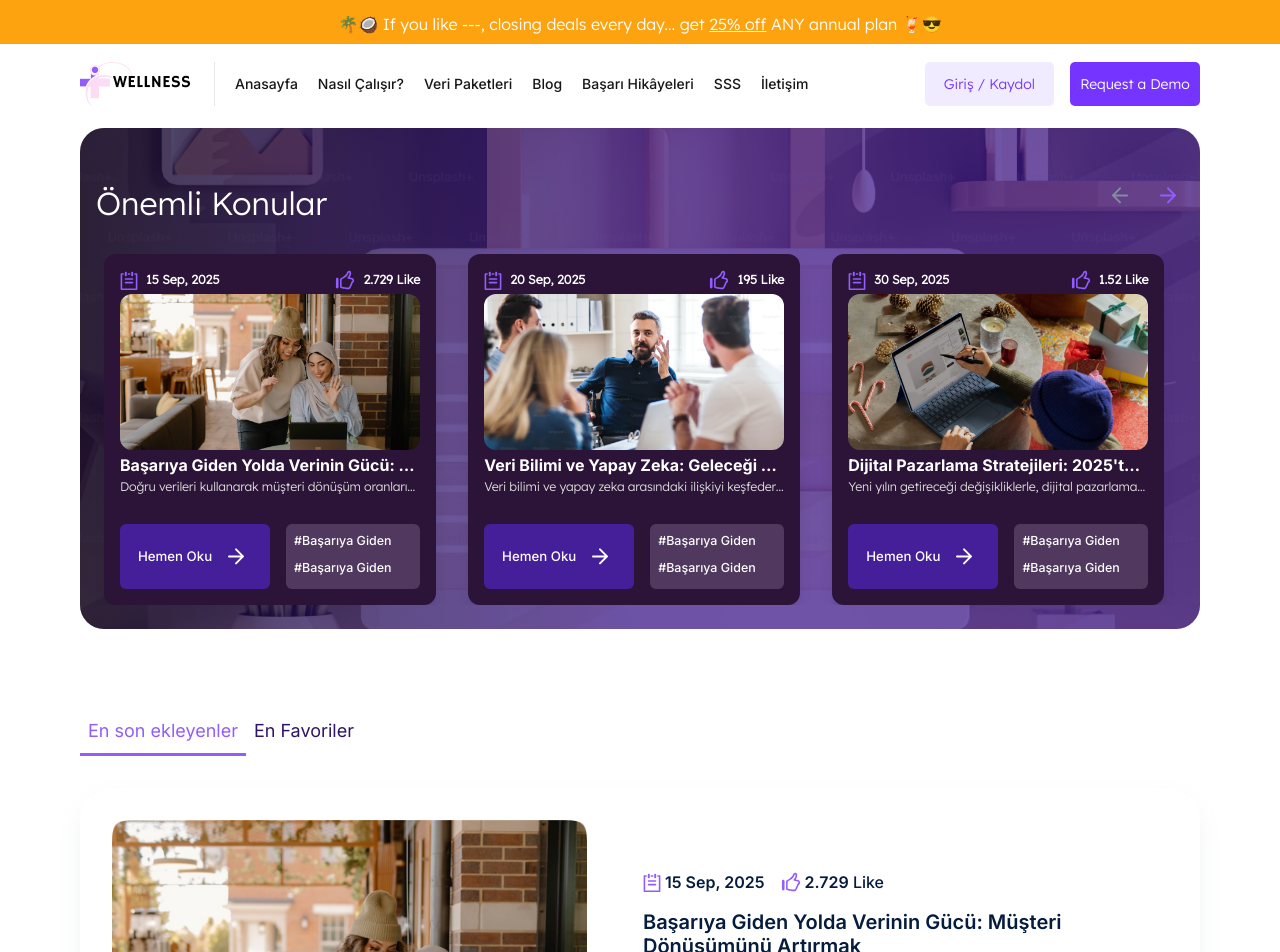
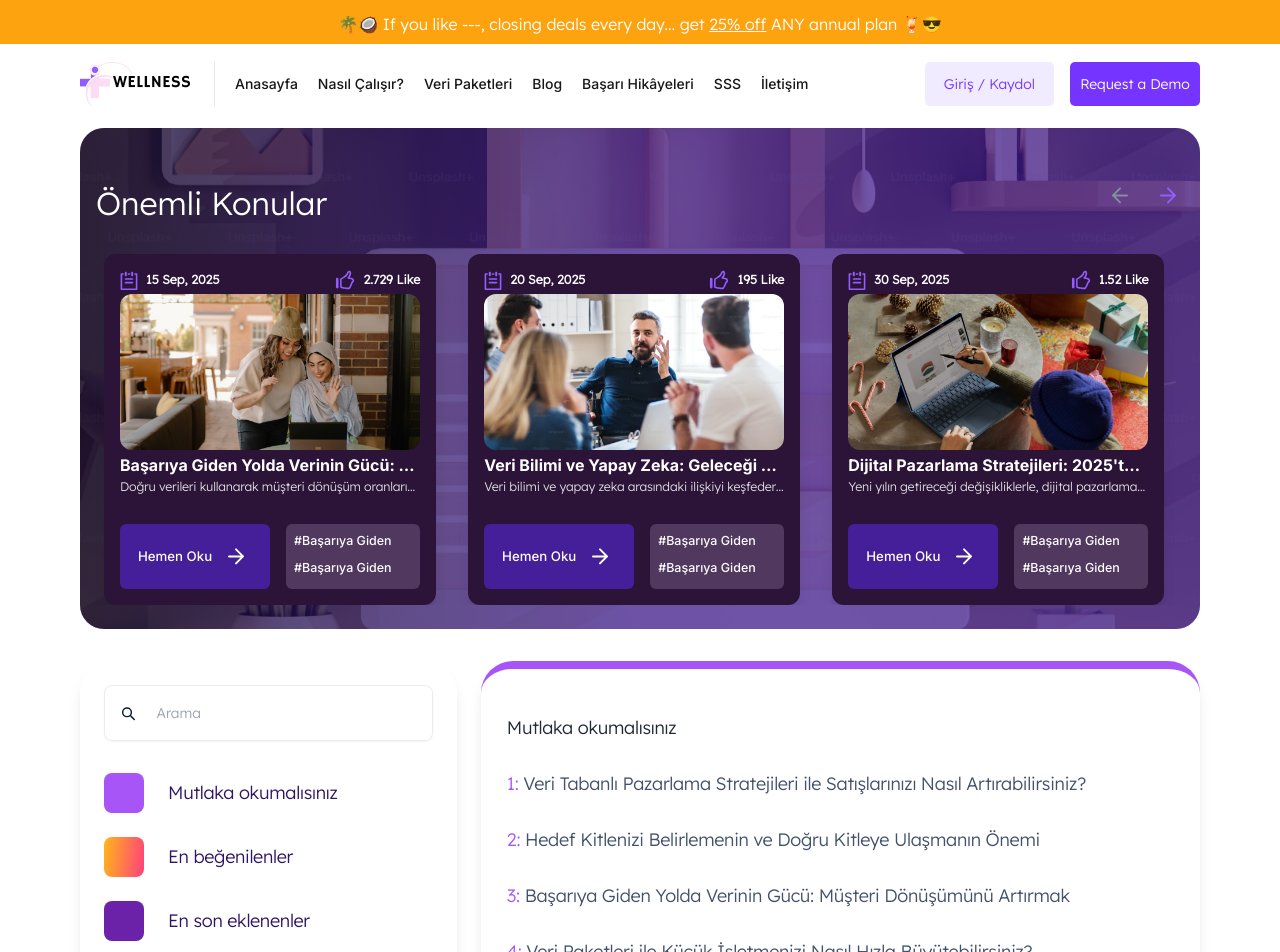
Before and after one commit to Medyanes-360/big-data-sale, a Next.js app: page /blog in a window 1280 px wide. Shown: the top 952 px of the page. Built offline with nearby package versions, Linux system fonts and the light colour scheme.

Commit message:
blog page must  read section

```diff
--- /dev/null
+++ b/components/blog/blogMustRead/importanceLevel/index.jsx
@@ -0,0 +1,36 @@
+import React from 'react';
+
+const ImportanceLevel = () => {
+  return (
+    <div className="flex flex-col w-full gap-6">
+      {/* İlk Eleman */}
+      <div className="flex items-center gap-6">
+        <div className="w-10 h-10 rounded-lg bg-purple-500"></div>
+        <span className="text-[18px] font-medium leading-6 tracking-[-0.015em] text-left text-[#2F1566] font-lexend">
+          Mutlaka okumalısınız
+        </span>
+      </div>
+      {/* İkinci Eleman */}
+      <div className="flex items-center gap-6">
+        <div
+          className="w-10 h-10 rounded-lg"
+          style={{
+            background: 'linear-gradient(97.83deg, #FFB31D 3.46%, #FF3784 106.92%)',
+          }}
+        ></div>
+        <span className="text-[18px] font-medium leading-6 tracking-[-0.015em] text-left text-[#2F1566] font-lexend">
+          En beğenilenler
+        </span>
+      </div>
+      {/* Üçüncü Eleman */}
+      <div className="flex items-center gap-6">
+        <div className="w-10 h-10 rounded-lg bg-purple-800"></div>
+        <span className="text-[18px] font-medium leading-6 tracking-[-0.015em] text-left text-[#2F1566] font-lexend">
+          En son eklenenler
+        </span>
+      </div>
+    </div>
+  );
+};
+
+export default ImportanceLevel;
--- /dev/null
+++ b/components/blog/blogMustRead/index.jsx
@@ -0,0 +1,25 @@
+import PageContainer from '@/containers/PageContainers'
+import React from 'react'
+import SearchArea from './searchArea'
+import ImportanceLevel from './importanceLevel'
+import MustRead from './mustRead'
+
+const BlogMustRead = () => {
+    return (
+        <PageContainer>
+            <div className="flex flex-col lg:flex-row gap-6">
+                <div className="flex flex-col w-full lg:w-[50%] gap-8 p-6 rounded-[32px] bg-white shadow-lg">
+                    <SearchArea />
+                    <ImportanceLevel />
+                </div>
+                <div className="w-full">
+                    <MustRead />
+                </div>
+            </div>
+
+
+        </PageContainer>
+    )
+}
+
+export default BlogMustRead
--- /dev/null
+++ b/components/blog/blogMustRead/mustRead/index.jsx
@@ -0,0 +1,30 @@
+import React from 'react';
+
+const MustRead = () => {
+  return (
+    <div className="flex flex-col h-auto px-[26px] py-[47px] gap-8 rounded-[32px] border-t-[8px] border-purple-500 shadow-lg">
+      <h2 className="text-[18px] font-lexend font-medium leading-[24px] tracking-[-0.015em] text-gray-800 text-left">
+        Mutlaka okumalısınız
+      </h2>
+      <ul className="flex flex-col gap-8">
+        <li className="text-[18px] font-inter font-normal leading-[24px] tracking-[-0.015em] text-gray-700 text-left">
+          <span className="text-purple-500 font-medium">1:</span> Veri Tabanlı Pazarlama Stratejileri ile Satışlarınızı Nasıl Artırabilirsiniz?
+        </li>
+        <li className="text-[18px] font-inter font-normal leading-[24px] tracking-[-0.015em] text-gray-700 text-left">
+          <span className="text-purple-500 font-medium">2:</span> Hedef Kitlenizi Belirlemenin ve Doğru Kitleye Ulaşmanın Önemi
+        </li>
+        <li className="text-[18px] font-inter font-normal leading-[24px] tracking-[-0.015em] text-gray-700 text-left">
+          <span className="text-purple-500 font-medium">3:</span> Başarıya Giden Yolda Verinin Gücü: Müşteri Dönüşümünü Artırmak
+        </li>
+        <li className="text-[18px] font-inter font-normal leading-[24px] tracking-[-0.015em] text-gray-700 text-left">
+          <span className="text-purple-500 font-medium">4:</span> Veri Paketleri ile Küçük İşletmenizi Nasıl Hızla Büyütebilirsiniz?
+        </li>
+        <li className="text-[18px] font-inter font-normal leading-[24px] tracking-[-0.015em] text-gray-700 text-left">
+          <span className="text-purple-500 font-medium">5:</span> Dijital Çağda Veri Güvenliği: İşletmeler İçin En İyi Uygulamalar
+        </li>
+      </ul>
+    </div>
+  );
+};
+
+export default MustRead;
--- /dev/null
+++ b/components/blog/blogMustRead/searchArea/index.jsx
@@ -0,0 +1,29 @@
+import React from 'react';
+
+const SearchArea = () => {
+    return (
+        <div className="flex items-center h-[56px] gap-2 border border-[#919eab32] rounded-lg px-[14px] py-4 w-full shadow-sm">
+            <svg
+                xmlns="http://www.w3.org/2000/svg"
+                className="h-5 w-5 text-midnight-950"
+                fill="none"
+                viewBox="0 0 24 24"
+                stroke="currentColor"
+                strokeWidth="2"
+            >
+                <path
+                    strokeLinecap="round"
+                    strokeLinejoin="round"
+                    d="M11 17a6 6 0 100-12 6 6 0 000 12zM21 21l-4.35-4.35"
+                />
+            </svg>
+            <input
+                type="text"
+                placeholder="Arama"
+                className="ml-3 w-full  outline-none text-sm text-gray-600 placeholder-gray-400"
+            />
+        </div>
+    );
+};
+
+export default SearchArea;
--- a/containers/blog/index.jsx
+++ b/containers/blog/index.jsx
@@ -1,10 +1,15 @@
 import BlogImportantIssues from "@/components/blog/blogImportantIssues";
+import BlogMustRead from "@/components/blog/blogMustRead";
 import BlogSection from "@/components/blog/blogSection";
 
 export default function BlogPageContainer() {
   return (
     <>
-      <BlogImportantIssues />
+      <div className="flex flex-col gap-8">
+        <BlogImportantIssues />
+        <BlogMustRead />
+      </div>
+
       <BlogSection />
     </>
   );
```
